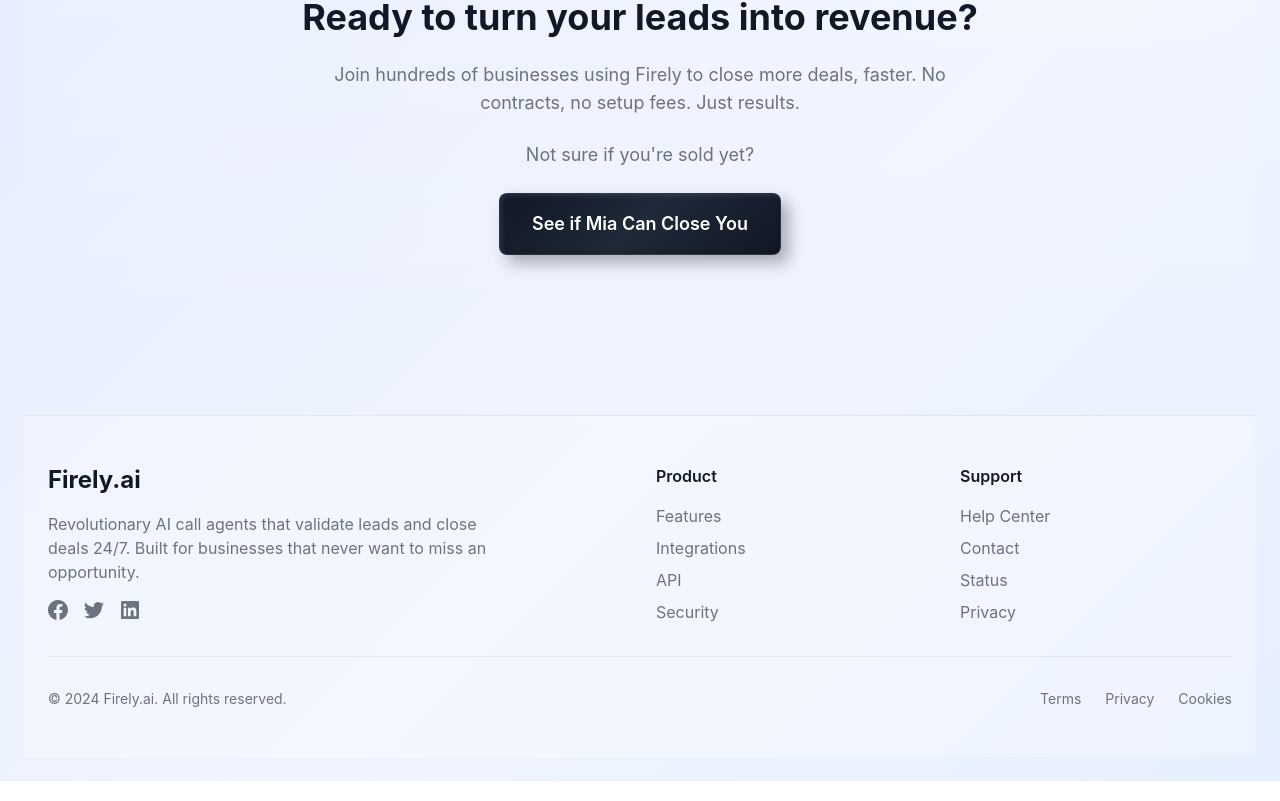
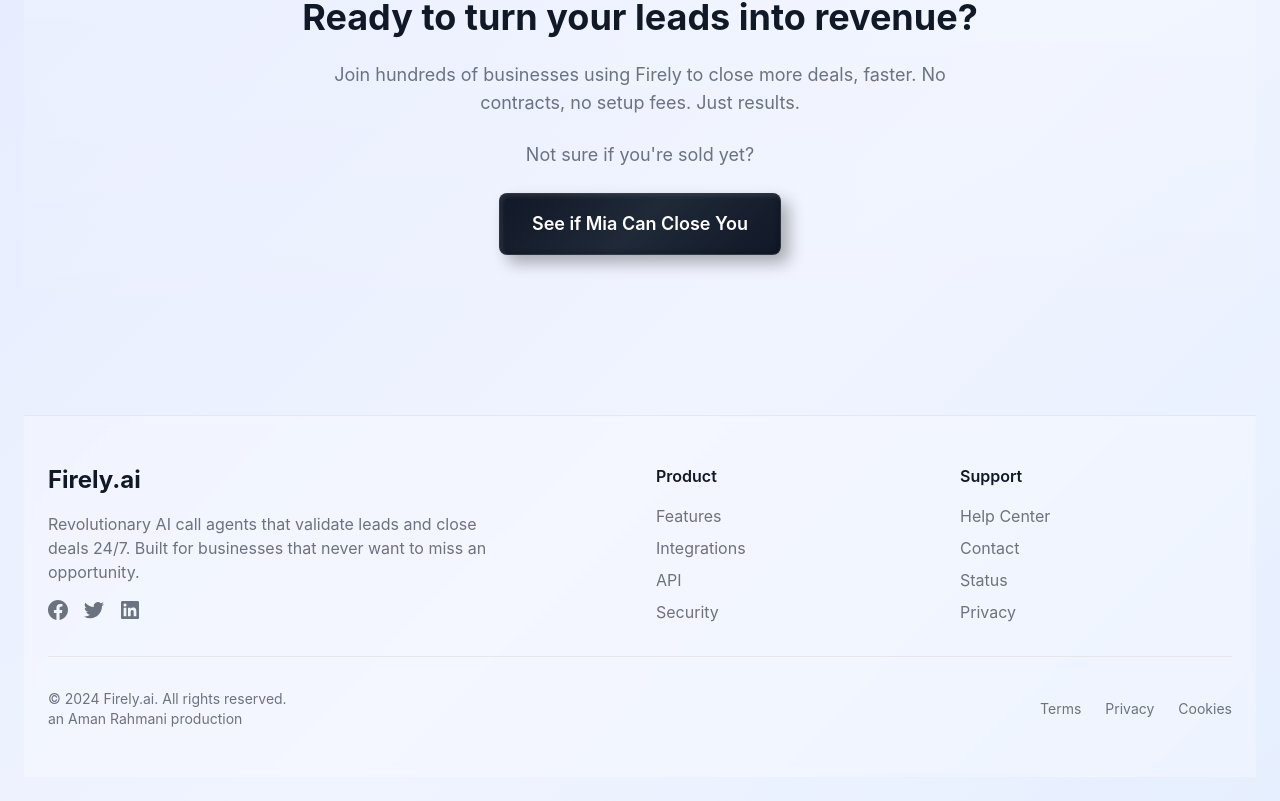
Before and after one commit to thegaltinator/Firelylandingpage, a React (Create React App) app: page / in a window 1280 px wide. Shown: the part 1879-2680 px from the top of the page. Built offline with nearby package versions, Linux system fonts and the light colour scheme.

Commit message:
Add Aman Rahmani production credit to footer

```diff
--- a/src/App.js
+++ b/src/App.js
@@ -557,9 +557,10 @@
 
           {/* Bottom Bar */}
           <div className="border-t border-gray-200 mt-8 pt-8 flex flex-col md:flex-row justify-between items-center">
-            <p className="text-text-subtle text-sm">
-              © 2024 Firely.ai. All rights reserved.
-            </p>
+            <div className="text-text-subtle text-sm">
+              <p>© 2024 Firely.ai. All rights reserved.</p>
+              <p>an Aman Rahmani production</p>
+            </div>
             <div className="flex space-x-6 mt-4 md:mt-0">
               <button className="text-text-subtle hover:text-text transition-colors text-sm">Terms</button>
               <button className="text-text-subtle hover:text-text transition-colors text-sm">Privacy</button>
```
